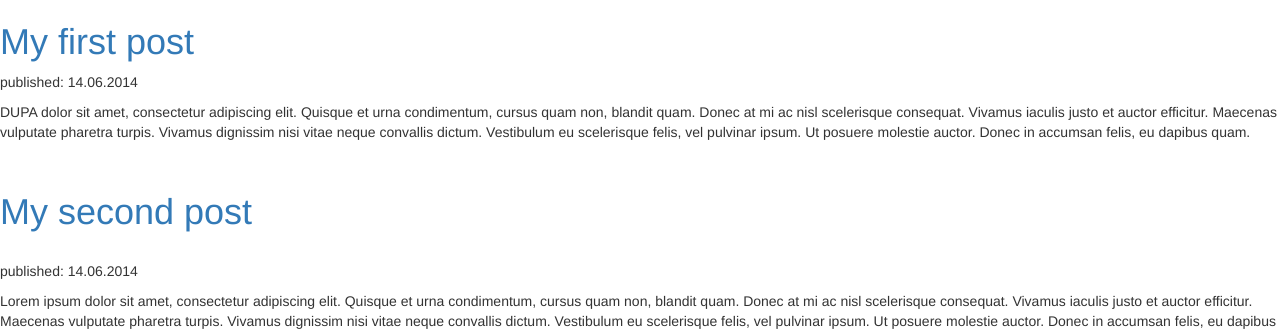
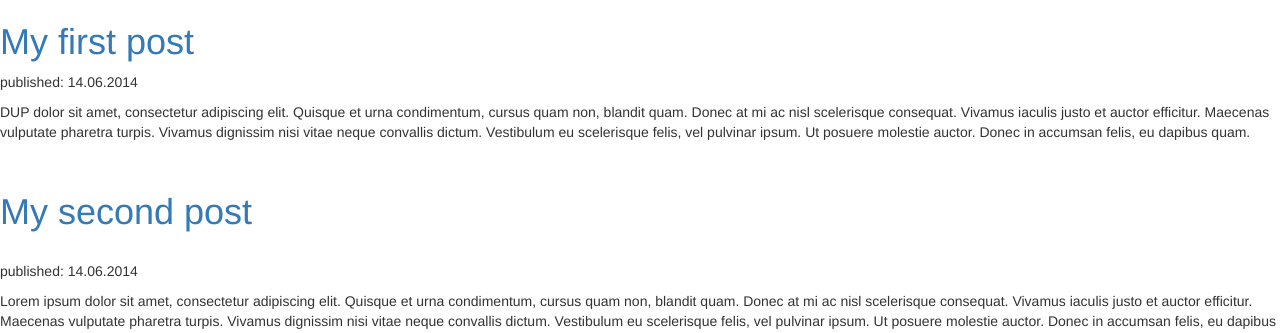
Before and after one commit to szymonizydorek/my-first-blog, a Django app: page / in a window 1280 px wide. Shown: the part 177-510 px from the top of the page. Run offline with Django 3.2, Linux system fonts and the light colour scheme; data comes from the database, SQL or seed files in the repository; some libraries are stand-ins or nearby versions.

Commit message:
Changed loren ipsum2

```diff
--- a/blog/templates/blog/post_list.html
+++ b/blog/templates/blog/post_list.html
@@ -21,7 +21,7 @@
 
 		<div><h1><a href="">My first post</a></h1>
 			<p>published: 14.06.2014</p>
-			<p>DUPA dolor sit amet, consectetur adipiscing elit.
+			<p>DUP dolor sit amet, consectetur adipiscing elit.
 			Quisque et urna condimentum, cursus quam non, blandit quam.
 			Donec at mi ac nisl scelerisque consequat.
 			Vivamus iaculis justo et auctor efficitur. Maecenas vulputate
```
